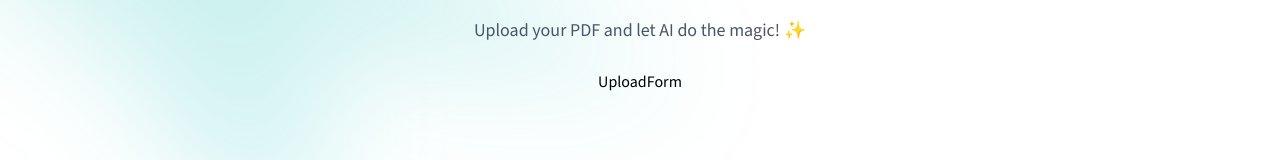
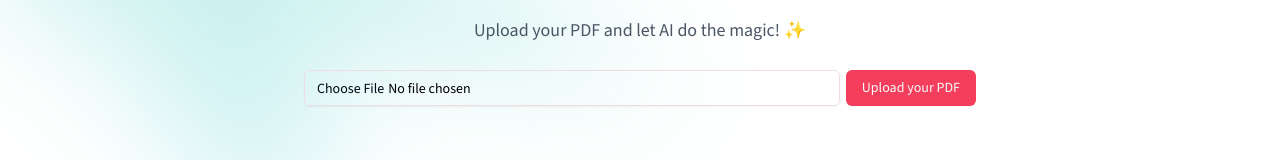
Before and after one commit to Mahdi-Tamjidi/sommaire, a Next.js app: page /upload in a window 1280 px wide. Shown: the part 318-478 px from the top of the page. Built offline with nearby package versions, Linux system fonts and the light colour scheme; no server answers.

Commit message:
Added the forms in the upload pdf page and the base function for submitting files

```diff
--- a/components/common/header.tsx
+++ b/components/common/header.tsx
@@ -1,5 +1,5 @@
 import { FileText } from "lucide-react";
-import NavLink from "./navLink";
+import NavLink from "@/components/common/navLink";
 import { SignedIn, SignedOut, UserButton } from "@clerk/nextjs";
 
 const Header = () => {
--- a/components/home/CTASection.tsx
+++ b/components/home/CTASection.tsx
@@ -1,5 +1,5 @@
 import Link from "next/link";
-import { Button } from "../ui/button";
+import { Button } from "@/components/ui/button";
 import { ArrowRight } from "lucide-react";
 
 const CTASection = () => {
--- /dev/null
+++ b/components/ui/input.tsx
@@ -0,0 +1,21 @@
+import * as React from "react"
+
+import { cn } from "@/lib/utils"
+
+function Input({ className, type, ...props }: React.ComponentProps<"input">) {
+  return (
+    <input
+      type={type}
+      data-slot="input"
+      className={cn(
+        "file:text-foreground placeholder:text-muted-foreground selection:bg-primary selection:text-primary-foreground dark:bg-input/30 border-input h-9 w-full min-w-0 rounded-md border bg-transparent px-3 py-1 text-base shadow-xs transition-[color,box-shadow] outline-none file:inline-flex file:h-7 file:border-0 file:bg-transparent file:text-sm file:font-medium disabled:pointer-events-none disabled:cursor-not-allowed disabled:opacity-50 md:text-sm",
+        "focus-visible:border-ring focus-visible:ring-ring/50 focus-visible:ring-[3px]",
+        "aria-invalid:ring-destructive/20 dark:aria-invalid:ring-destructive/40 aria-invalid:border-destructive",
+        className
+      )}
+      {...props}
+    />
+  )
+}
+
+export { Input }
--- a/components/upload/uploadForm.tsx
+++ b/components/upload/uploadForm.tsx
@@ -1,4 +1,20 @@
+"use client";
+import React from "react";
+import UploadFormInput from "./uploadFormInput";
+
 const UploadForm = () => {
-  return <div>UploadForm</div>;
+  const handleSubmit = (e: React.FormEvent<HTMLFormElement>) => {
+    e.preventDefault();
+    console.log("submitted");
+    const formData = new FormData(e.currentTarget);
+    const file = formData.get("file") as File;
+
+    //Validating the fields
+  };
+  return (
+    <div className="flex flex-col gap-8 w-full max-w-2xl">
+      <UploadFormInput onSubmit={handleSubmit} />
+    </div>
+  );
 };
 export default UploadForm;
--- /dev/null
+++ b/components/upload/uploadFormInput.tsx
@@ -0,0 +1,27 @@
+"use client";
+import { Button } from "@/components/ui/button";
+import React from "react";
+import { Input } from "@/components/ui/input";
+
+interface UploadFormInputProps {
+  onSubmit: (e: React.FormEvent<HTMLFormElement>) => void;
+}
+
+const UploadFormInput = ({ onSubmit }: UploadFormInputProps) => {
+  return (
+    <form className="flex flex-col gap-6" onSubmit={onSubmit}>
+      <div className="flex justify-end items-center gap-1.5">
+        <Input
+          type="file"
+          name="file"
+          id="file"
+          accept="application/pdf"
+          required
+          className=""
+        />
+        <Button>Upload your PDF</Button>
+      </div>
+    </form>
+  );
+};
+export default UploadFormInput;
```
